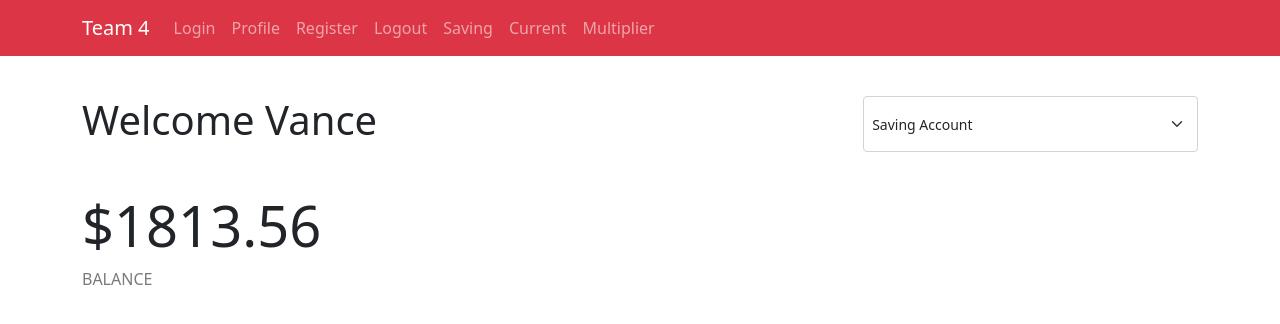
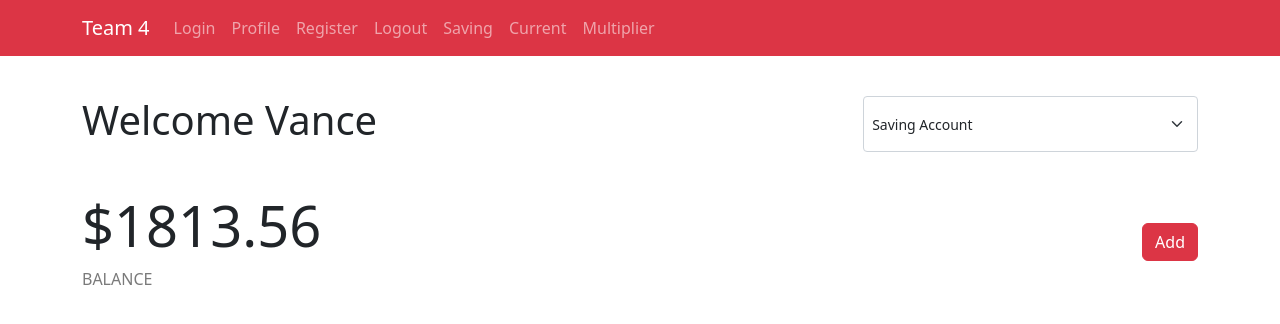
Before and after one commit to findtravishere/tt1_4, a React (Create React App) app in the folder frontend/: page /saving in a window 1280 px wide. Shown: the top 324 px of the page. Built offline with nearby package versions, Linux system fonts and the light colour scheme.

Commit message:
add button

```diff
--- /dev/null
+++ b/frontend/src/components/AddButton.js
@@ -0,0 +1,10 @@
+import { Button } from "react-bootstrap";
+
+
+const AddButton = () => {
+    return (
+        <Button variant="danger">Add</Button>
+     );
+}
+
+export default AddButton;
--- a/frontend/src/components/home.js
+++ b/frontend/src/components/home.js
@@ -1,6 +1,8 @@
 import { useState, useEffect } from "react";
 import Form from "react-bootstrap/Form";
 import { useNavigate, Outlet } from "react-router-dom";
+import AddButton from "./AddButton";
+import { Stack } from "react-bootstrap"
 
 const Home = () => {
   const [account, setAccount] = useState("saving");
@@ -28,7 +30,16 @@ const Home = () => {
           <option value="multiplier">Multiplier Account</option>
         </Form.Select>
       </div>
-      <Outlet />
+      <div>
+        <Stack direction="horizontal" gap="2">
+          <div>
+            <Outlet />
+          </div>
+          <div className="ms-auto mt-4">
+            <AddButton />
+          </div>
+        </Stack>
+      </div>
     </div>
   );
 };
```
Also changed, not shown: 1 other file (tests, documents, lock files or other folders).
